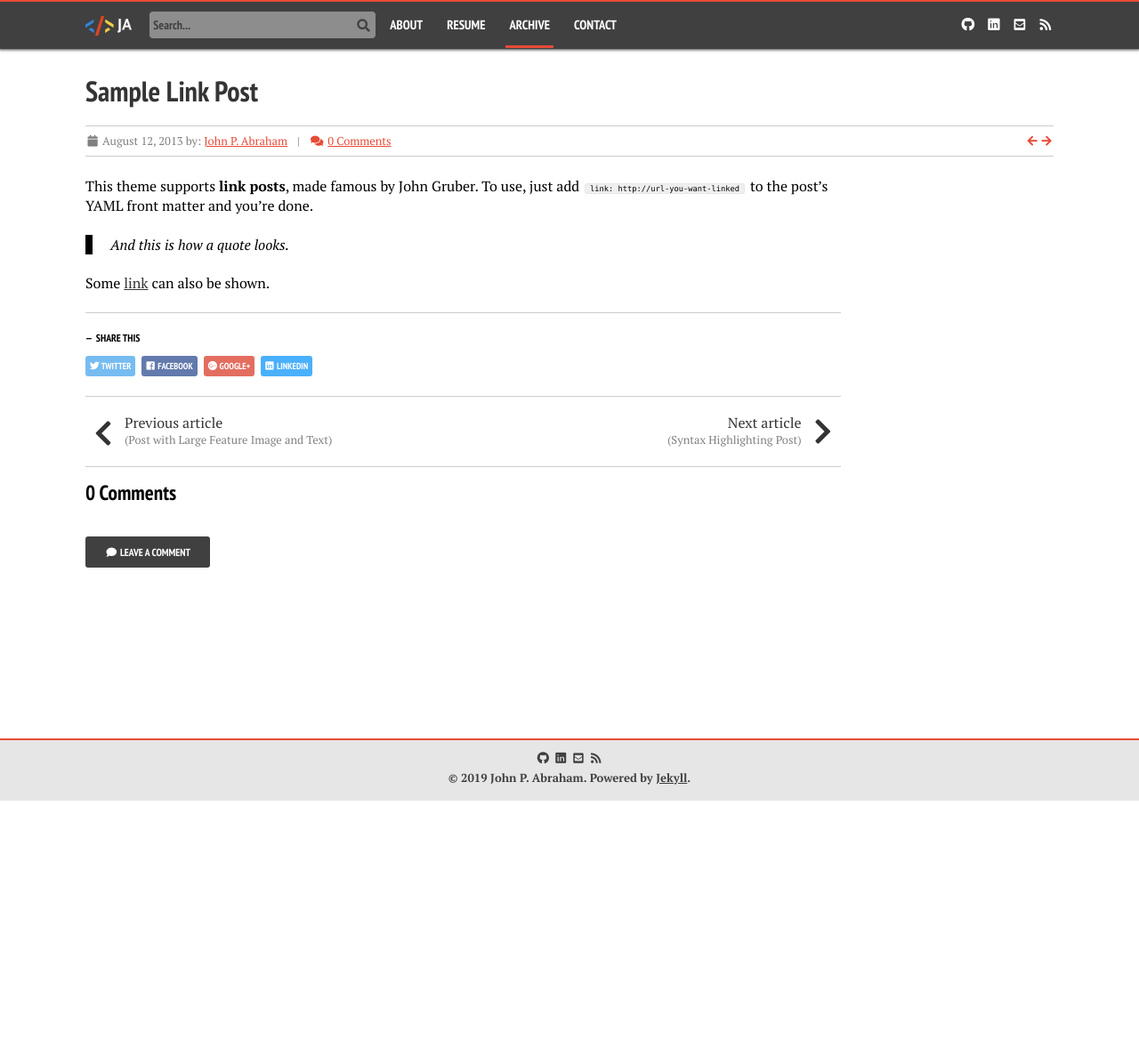
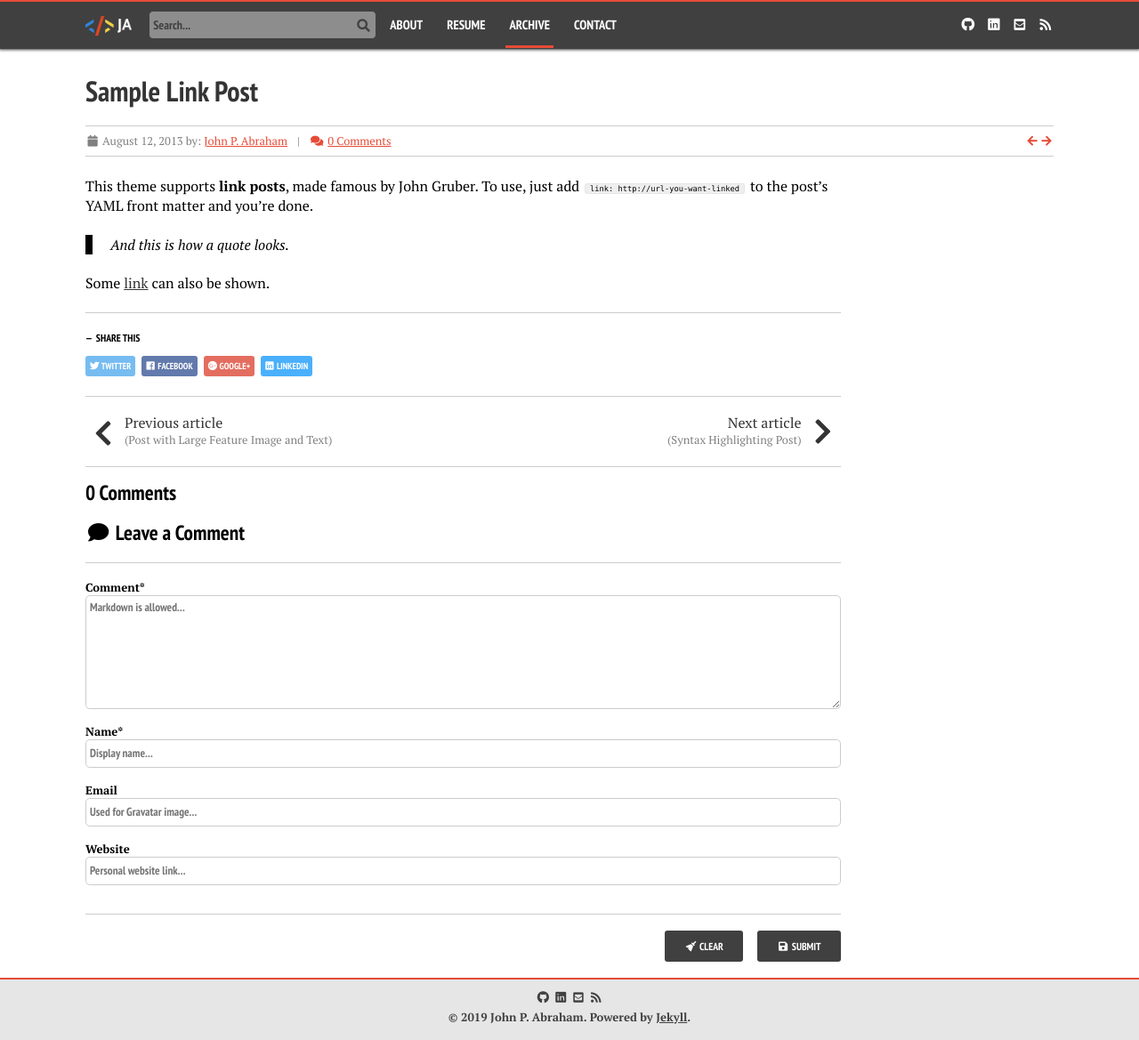
Before and after one commit to abrahamjj/abrahamjj.github.io, a Jekyll site: the page built from markdown/archive/_posts/2013-08-12-sample-link-post.md, in a window 1280 px wide. Shown: the whole page at 89% size. Built offline with Jekyll 4.4.1, drawn with Linux system fonts in a browser that asks for light colours; nearby versions of some CDN libraries; before the commit the page ends 900 px from its top, so only the background shows below that.

Commit message:
Temporarily disabling leave a comment button and adding form directly on post page

```diff
--- a/_includes/_comments.html
+++ b/_includes/_comments.html
@@ -26,10 +26,13 @@
     {% endif %}
 
     {% unless page.comments_locked == true %}
+     {% include _comment-form.html %}
+<!--
       <a href="#leave-comment-modal" class="leave-comment-btn btn" onclick="autofocusCommentTextArea()">
         <i class="fa fa-fw fa-comment"></i>
         <span>Leave a comment</span>
       </a>
+ -->
     {% else %}
       <p><em><i class="fa fa-fw fa-exclamation-triangle"></i> Comments are closed. If you have a question concerning the content of this page, please feel free to <a href="/contact">contact me</a>.</em></p>
     {% endunless %}
```
